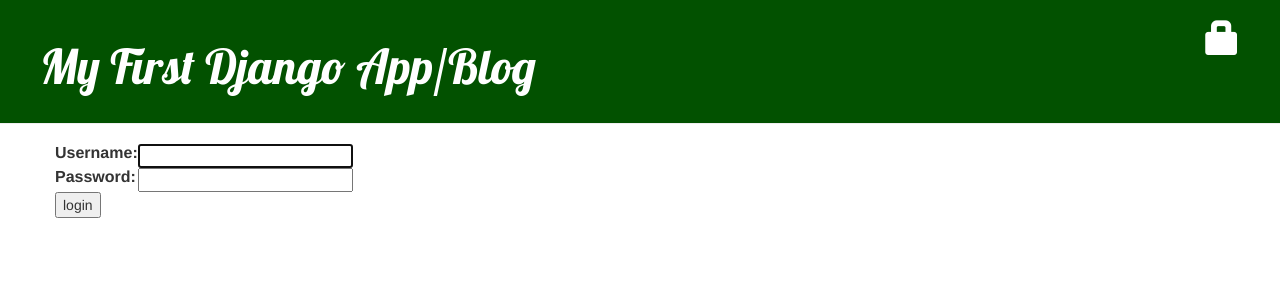
After one commit to reynolad/my-first-blog, a Django app: page /accounts/login/ in a window 1280 px wide. The commit adds this page. Shown: the top 300 px of the page. Run offline with Django 3.2, Linux system fonts and the light colour scheme; some libraries are stand-ins or nearby versions.

Commit message:
added security for login/logout

```diff
--- a/blog/templates/blog/base.html
+++ b/blog/templates/blog/base.html
@@ -10,8 +10,11 @@
 <body>
 	<div class="page-header">
     {% if user.is_authenticated %}
+      <a href="{% url 'post_draft_list' %}" class="top-menu"><span class="glyphicon glyphicon-edit"></span></a>
       <a href="{% url 'post_new' %}" class="top-menu"><span class="glyphicon glyphicon-plus"></span></a>
-      <a href="{% url 'post_draft_list' %}" class="top-menu"><span class="glyphicon glyphicon-edit"></span></a>
+      <p class="top-menu">Hello {{ user.username }} <small>(<a href="{% url 'logout' %}">Log out</a>)</small></p>
+    {% else %}
+      <a href="{% url 'login' %}" class="top-menu"><span class="glyphicon glyphicon-lock"></span></a>
     {% endif %}
 		<h1><a href="/">My First Django App/Blog</a></h1>
 	</div>
--- a/blog/templates/blog/post_detail.html
+++ b/blog/templates/blog/post_detail.html
@@ -6,9 +6,12 @@
             <div class="date">
                 {{ post.published_date }}
             </div>
+        {% else %}
+            <a class="btn btn-default" href="{% url 'post_publish' pk=post.pk %}">Publish</a>
         {% endif %}
         {% if user.is_authenticated %}
           <a class="btn btn-default" href="{% url 'post_edit' pk=post.pk %}"><span class="glyphicon glyphicon-pencil"></span></a>
+          <a class="btn btn-default" href="{% url 'post_remove' pk=post.pk %}"><span class="glyphicon glyphicon-remove"></span></a>
         {% endif %}
         <h2>{{ post.title }}</h2>
         <p>{{ post.text|linebreaksbr }}</p>
--- /dev/null
+++ b/blog/templates/registration/login.html
@@ -0,0 +1,24 @@
+{% extends "blog/base.html" %}
+
+{% block content %}
+    {% if form.errors %}
+        <p>Your username and password didn't match. Please try again.</p>
+    {% endif %}
+
+    <form method="post" action="{% url 'login' %}">
+    {% csrf_token %}
+        <table>
+        <tr>
+            <td>{{ form.username.label_tag }}</td>
+            <td>{{ form.username }}</td>
+        </tr>
+        <tr>
+            <td>{{ form.password.label_tag }}</td>
+            <td>{{ form.password }}</td>
+        </tr>
+        </table>
+
+        <input type="submit" value="login" />
+        <input type="hidden" name="next" value="{{ next }}" />
+    </form>
+{% endblock %}
--- a/blog/urls.py
+++ b/blog/urls.py
@@ -7,4 +7,6 @@
     path('post/new', views.post_new, name='post_new'),
     path('post/<int:pk>/edit/', views.post_edit, name='post_edit'),
     path('drafts/', views.post_draft_list, name='post_draft_list'),
+    path('post/<pk>/publish/', views.post_publish, name='post_publish'),
+    path('post/<pk>/remove/', views.post_remove, name='post_remove'),
 ]
--- a/mysite/settings.py
+++ b/mysite/settings.py
@@ -100,6 +100,7 @@
     },
 ]
 
+LOGIN_REDIRECT_URL = '/'
 
 # Internationalization
 # https://docs.djangoproject.com/en/2.0/topics/i18n/
--- a/mysite/urls.py
+++ b/mysite/urls.py
@@ -14,9 +14,12 @@
     2. Add a URL to urlpatterns:  path('blog/', include('blog.urls'))
 """
 from django.contrib import admin
-from django.urls import path, include
+from django.conf.urls import url, include
+from django.contrib.auth import views
 
 urlpatterns = [
-    path('admin/', admin.site.urls),
-    path('', include('blog.urls'))
+    url(r'^admin/', admin.site.urls),
+    url(r'^accounts/login/$', views.login, name='login'),
+    url(r'^accounts/logout/$', views.logout, name='logout', kwargs={'next_page': '/'}),
+    url(r'', include('blog.urls')),
 ]
```
Also changed, not shown: blog/views.py (+16 -0 lines).
